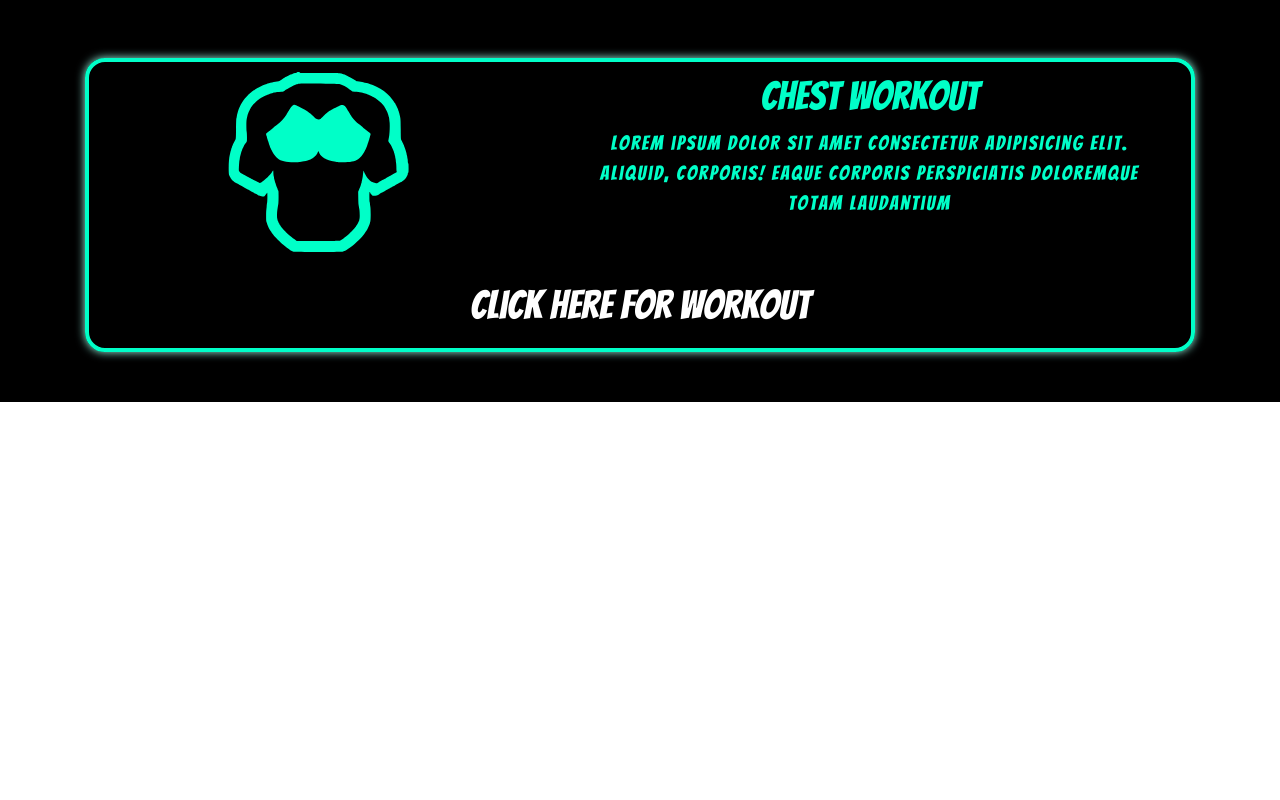
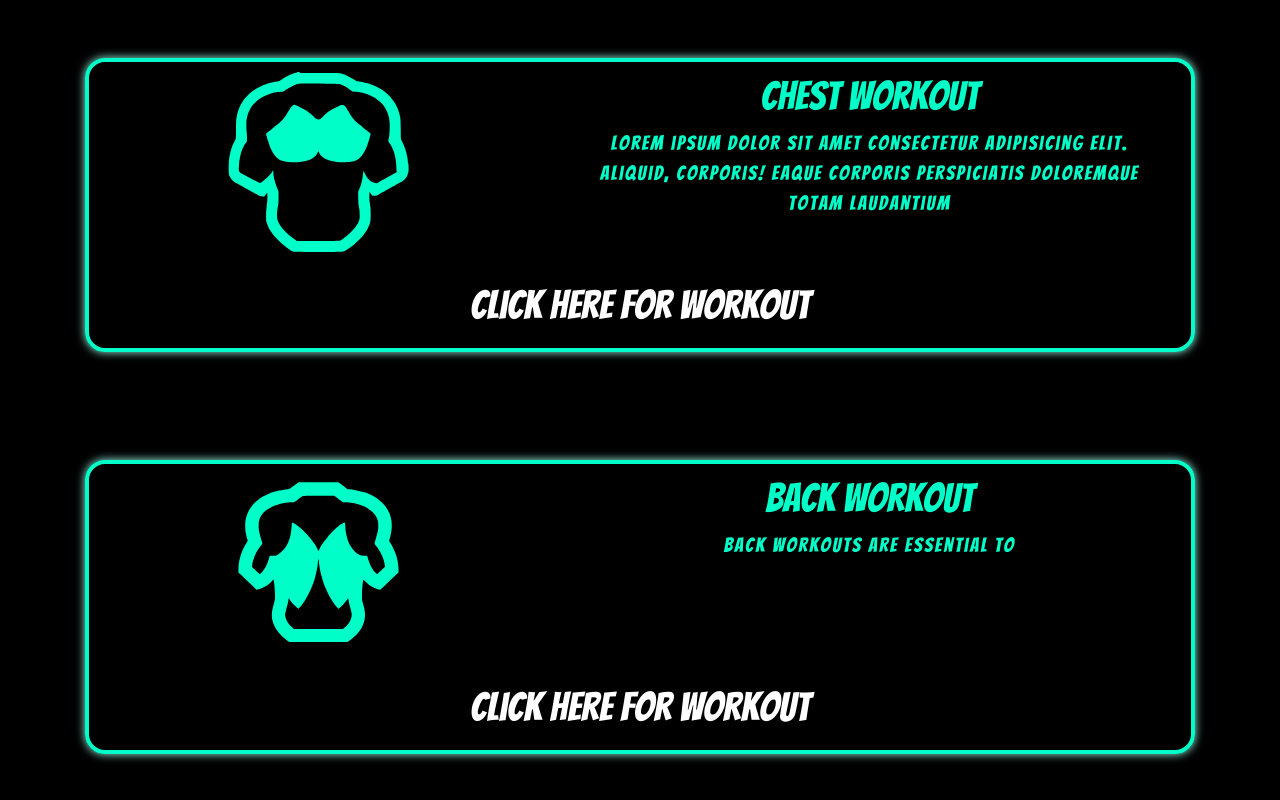
Before and after one commit to isamazon/ShounenFit, a React (Create React App) app: page /dekubandworkout in a window 1280 px wide. Shown: the part 630-1430 px from the top of the page. Before the commit the page ends 1032 px from the top, so only its background shows below. Built offline with nearby package versions, Linux system fonts and the light colour scheme; a web font is replaced by a local one.

Commit message:
Was able to fix Reusability issues
I am now able to reuse the workoutlayout multiple times by making the SVGs a variable in the heroworkout page so they can be used as props

```diff
--- a/src/CSS/workouts/workoutlayout.css
+++ b/src/CSS/workouts/workoutlayout.css
@@ -51,11 +51,18 @@
   border-radius: 10px;
   height: 200px;
   padding: 10px 0px;
+  display: -webkit-box;
+  display: -ms-flexbox;
+  display: flex;
+  -webkit-box-pack: center;
+      -ms-flex-pack: center;
+          justify-content: center;
 }
 
-.main-container .cont-fluid .cont-inner-main .row-1 .col-1 img,
-.main-container .cont-fluid .cont-inner-main .row-2 .col-1 img {
+.main-container .cont-fluid .cont-inner-main .row-1 .col-1 .img-class,
+.main-container .cont-fluid .cont-inner-main .row-2 .col-1 .img-class {
   position: relative;
+  height: 100%;
 }
 
 .main-container .cont-fluid .cont-inner-main .row-1 .col-2,
@@ -170,6 +177,7 @@
 .svg-class {
   height: 100%;
   width: 100%;
+  background: url("../../assets/bodyparts/chestsvg.svg");
 }
 
 .green-color {
@@ -184,10 +192,6 @@
           box-shadow: 0px 0px 10px #9dffea;
 }
 
-.green-svgs {
-  fill: #00ffc8;
-}
-
 .yellow-color {
   color: #d5d80d;
 }
--- a/src/CSS/workouts/workoutlayout.scss
+++ b/src/CSS/workouts/workoutlayout.scss
@@ -44,8 +44,11 @@ $font3: "Ceviche One", cursive;
           border-radius: 10px;
           height: 200px;
           padding: 10px 0px;
-          img {
+          display: flex;
+          justify-content: center;
+          .img-class {
             position: relative;
+            height: 100%;
           }
         }
         .col-2 {
@@ -123,6 +126,7 @@ $font3: "Ceviche One", cursive;
 .svg-class {
   height: 100%;
   width: 100%;
+  background: url("../../assets/bodyparts/chestsvg.svg");
 }
 
 // Green theme
@@ -135,9 +139,7 @@ $font3: "Ceviche One", cursive;
   border-radius: 20px;
   box-shadow: 0px 0px 10px rgb(157, 255, 234);
 }
-.green-svgs {
-  fill: rgb(0, 255, 200);
-}
+
 // Yellow theme
 .yellow-color {
   color: rgba(213, 216, 13, 1);
--- a/src/components/bodyparts/chest.tsx
+++ b/src/components/bodyparts/chest.tsx
@@ -3,7 +3,7 @@ import React from 'react'
 function Chest(props: React.SVGProps<SVGSVGElement>) {
     return (
         <svg version="1.0" xmlns="http://www.w3.org/2000/svg" {...props}
-        width='' height='' viewBox="0 0 900.000000 900.000000"
+        width='100%' height='100%' viewBox="0 0 900.000000 900.000000"
         preserveAspectRatio="xMidYMid meet">
         <metadata>
         Created by potrace 1.10, written by Peter Selinger 2001-2011
--- a/src/components/mha/deku/dekubandworkout.js
+++ b/src/components/mha/deku/dekubandworkout.js
@@ -9,16 +9,20 @@ import AOS from 'aos'
 import '../../../CSS/workouts/workout1.css'
 // assets
 import deku from '../../../assets/deku.png'
+import Chestpng from '../../../assets/bodyparts/chestsvg.svg'
 // Assets
 import Chest from '../../bodyparts/chest'
 import Arms from '../../bodyparts/chest'
-import Back from '../../bodyparts/chest'
+import Back from '../../bodyparts/back'
 import Abs from '../../bodyparts/chest'
 import Legs from '../../bodyparts/legs'
 
 
 function Dekuworkout1() {
+    const chestSVG = <Chest height='100%' width='100%' color='rgb(0, 255, 200)' />
+    const backSVG = <Back height='100%' width='100%' color='rgb(0, 255, 200)' />
     return (
+
         <div>
            <Workoutheader
            charimg={deku}
@@ -41,18 +45,23 @@ function Dekuworkout1() {
             workoutH1='Deku band workouts'
             workoutHeader='workouth1 green-color'
             row1='row-1 green-border'
-            svgColor='rgb(0, 255, 200)'
+            svg={chestSVG}
             h1Color='workout-name green-color'
             pClass='workout-desc green-color'
             // Workout descriptions
             workoutDesc1='Lorem ipsum dolor sit amet consectetur adipisicing elit. Aliquid, corporis! Eaque corporis perspiciatis doloremque totam laudantium '
-            // Columns
-            col1='col-1'
-            col2='col-2'
-            col3='col-3'
             // imgs
             bodypartworkout1='Chest workout'
-
+            />
+            <Workoutlayout
+            row1='row-1 green-border'
+            svg={backSVG}
+            h1Color='workout-name green-color'
+            pClass='workout-desc green-color'
+            // Workout descriptions
+            workoutDesc1='Back workouts are essential to '
+            // imgs
+            bodypartworkout1='Back workout'
             />
         </div>
     )
--- a/src/components/workoutlayout.js
+++ b/src/components/workoutlayout.js
@@ -5,20 +5,19 @@ import AOS from 'aos'
 // CSS
 import '../CSS/workouts/workoutlayout.css'
 // Assets
-import Chest from '../components/bodyparts/chest'
-import Arms from '../components/bodyparts/arms'
-import Back from '../components/bodyparts/back'
-import Abs from './bodyparts/abdominals'
-import Legs from './bodyparts/legs'
-// Female BP
-import Fabs from './bodyparts/Fabs'
-import Farms from './bodyparts/Farms'
-import Fglutes from './bodyparts/Fglutes'
-import Fchest from './bodyparts/Fchest'
-import Fback from './bodyparts/Fback'
+// import Chest from '../components/bodyparts/chest'
+// import Arms from '../components/bodyparts/arms'
+// import Back from '../components/bodyparts/back'
+// import Abs from './bodyparts/abdominals'
+// import Legs from './bodyparts/legs'
+// // Female BP
+// import Fabs from './bodyparts/Fabs'
+// import Farms from './bodyparts/Farms'
+// import Fglutes from './bodyparts/Fglutes'
+// import Fchest from './bodyparts/Fchest'
+// import Fback from './bodyparts/Fback'
 // components
 import Workoutaccord from './workoutaccordion'
-
 
 function Workoutlayout(props) {
 
@@ -39,12 +38,12 @@ function Workoutlayout(props) {
                         <Row className={props.row1} data-aos='flip-up'
                         data-aos-duration='1000'>
                             {/* Workout picture */}
-                            <Col md={5} xs={12} className={props.col1}>
-                            <Chest height='100%' width='100%' color={props.svgColor}/>
+                            <Col md={5} xs={12} className='col-1'>
+                                {props.svg}
                             </Col>
                             {/* Workout desc */}
                             <Col md={7} xs={12}
-                            className={props.col2}>
+                            className='col-2'>
                                 <h1 className={props.h1Color}> {props.bodypartworkout1}
                                 </h1>
                                 <p className={props.pClass}>
@@ -53,7 +52,7 @@ function Workoutlayout(props) {
                             </Col>
                             {/* Accordion Column */}
                             <Col md={12} xs={12}
-                            className={props.col3}>
+                            className='col-3'>
                                 <Workoutaccord />
                             </Col>
                         </Row>
```
Also changed, not shown: 1 other file (tests, documents, lock files or other folders).
